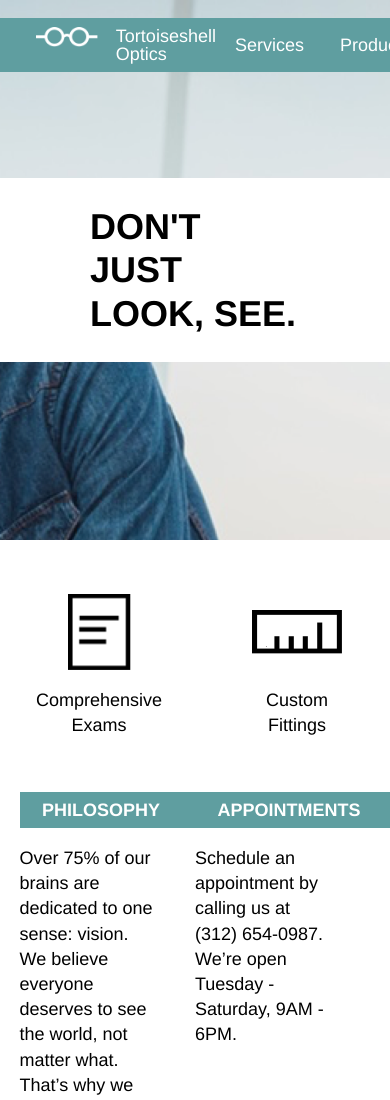
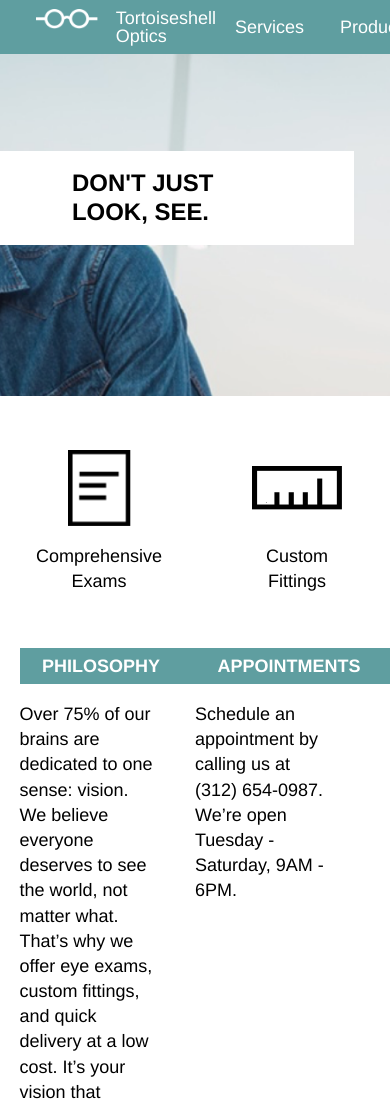
Before and after one commit to michelrobert/Tortoiseshell-Optics, a plain HTML site: page index.html in a window 390 px wide. Shown: the top 1100 px of the page. Drawn offline with Linux system fonts and the light colour scheme.

Commit message:
Responsive to tablet

```diff
--- a/resources/css/style.css
+++ b/resources/css/style.css
@@ -75,12 +75,10 @@ h1 {
   font-size: 2rem;
   line-height: 1.2;
   text-transform: uppercase;
-}
-
-.main-msg {
   background-color: white;
   padding: 1.5rem 5rem;
 }
+
 
 .container-msg {
   height: 30rem;
@@ -198,3 +196,27 @@ footer .desktop-width {
   margin-top: 5rem;
   background-color: azure;
 }
+
+
+/*Responsive*/
+
+@media screen and (max-width: 768px) {
+
+  header {
+    margin-top: 0px;
+  }
+
+  h1 {
+    font-size: 1.33rem;
+    text-transform: uppercase;
+    background-color: white;
+    padding: 1rem 4rem;
+    margin-right: 2rem;
+  }
+
+  .main-img {
+    height: 22rem;
+  }
+  .container-msg {
+    height: 22rem;
+}
```
